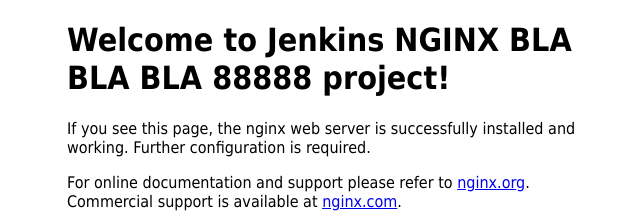
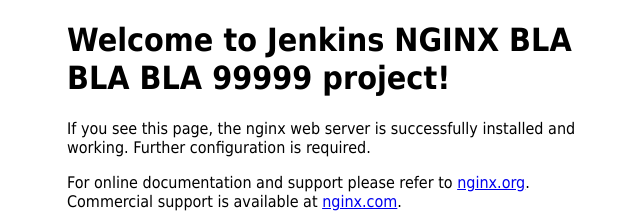
Before and after one commit to nrr-rus/Jenkins, a plain HTML site: page index.html in a window 1280 px wide. Shown: the top 224 px of the page, 293-933 px from the left. Drawn offline with Linux system fonts and the light colour scheme.

Commit message:
Update index.html

```diff
--- a/index.html
+++ b/index.html
@@ -11,7 +11,7 @@
 </style>
 </head>
 <body>
-<h1>Welcome to Jenkins NGINX BLA BLA BLA 88888 project!</h1>
+<h1>Welcome to Jenkins NGINX BLA BLA BLA 99999 project!</h1>
 <p>If you see this page, the nginx web server is successfully installed and
 working. Further configuration is required.</p>
 
```
